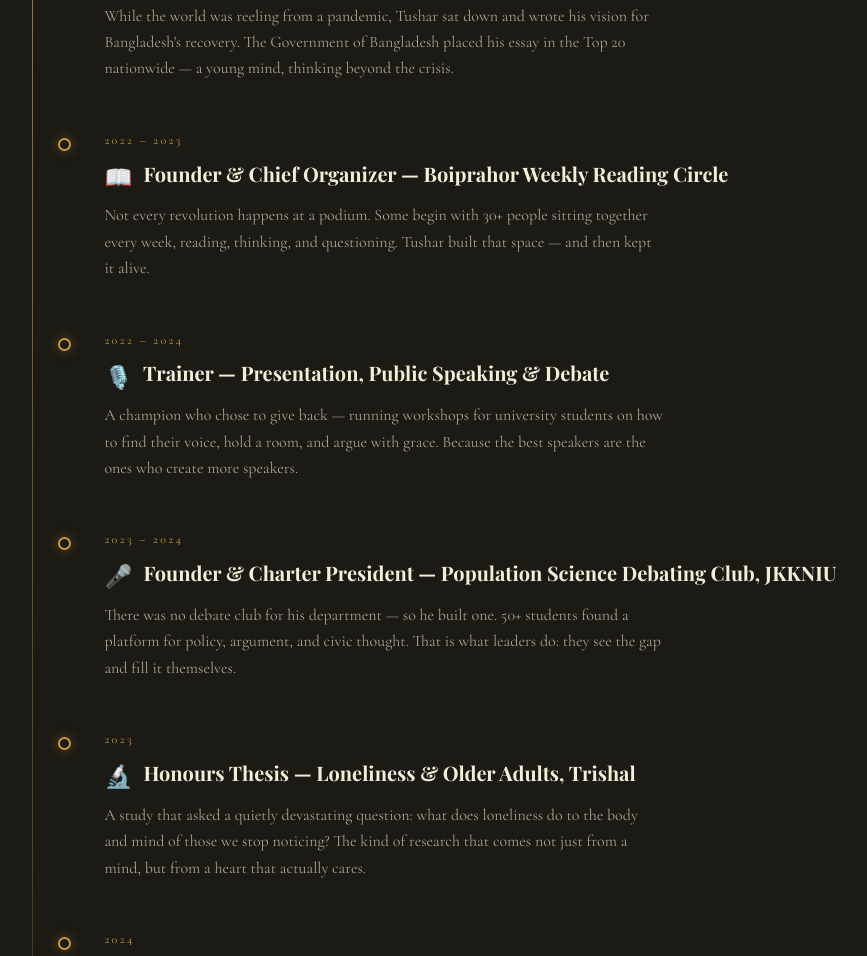
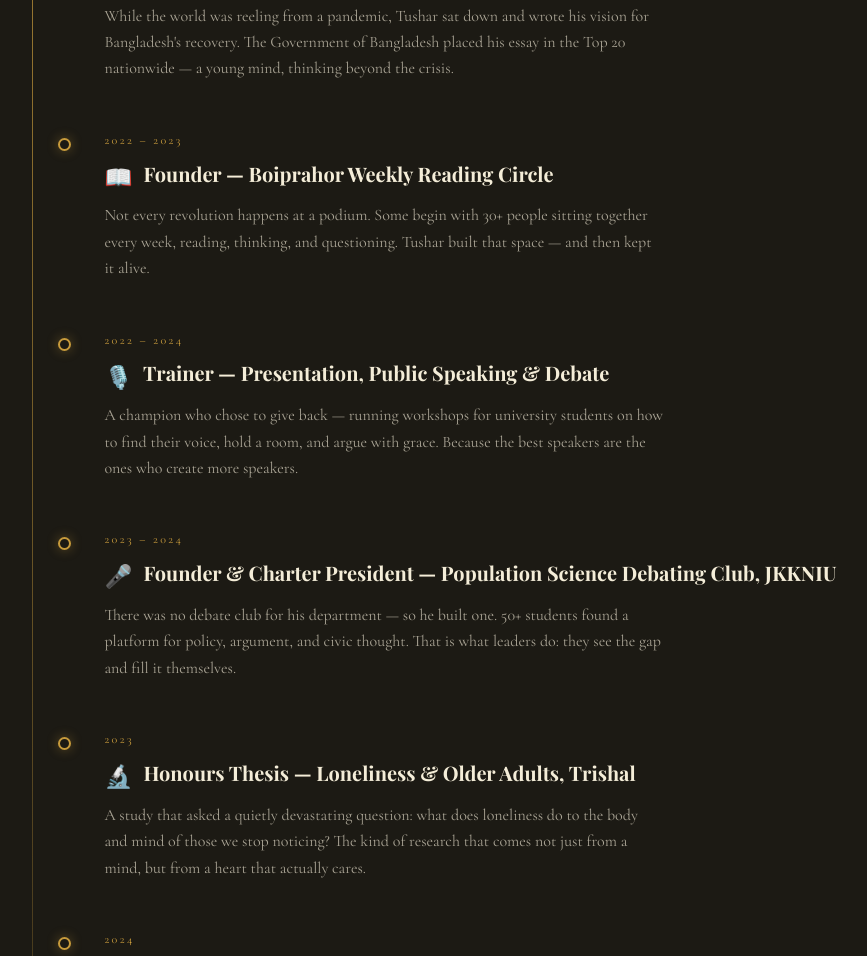
Before and after one commit to jn-tushar/me, a plain HTML site: page index.html in a window 1280 px wide. Shown: the part 2013-2969 px from the top of the page, without its empty margins (70-937 px from the left). Drawn offline with nearby package versions, Linux system fonts and the light colour scheme; a web font is replaced by a local one.

Commit message:
Update founder title in timeline section
Removed 'Chief Organizer' title from the founder description.

```diff
--- a/index.html
+++ b/index.html
@@ -698,7 +698,7 @@
         <div class="timeline-year">2022 – 2023</div>
         <div class="timeline-title">
           <span class="timeline-trophy">📖</span>
-          Founder &amp; Chief Organizer — Boiprahor Weekly Reading Circle
+          Founder — Boiprahor Weekly Reading Circle
         </div>
         <div class="timeline-desc">
           Not every revolution happens at a podium. Some begin with 30+ people
```
